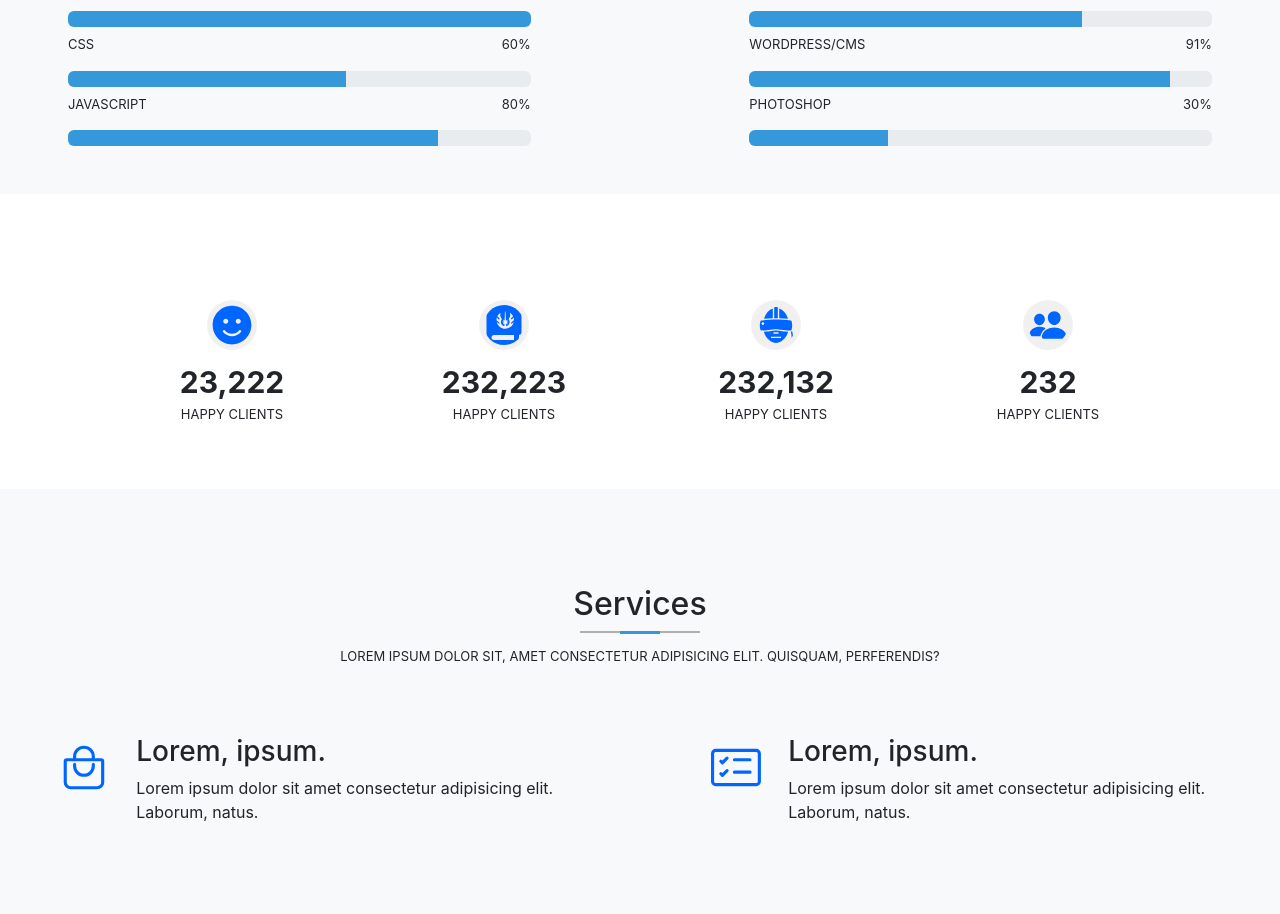
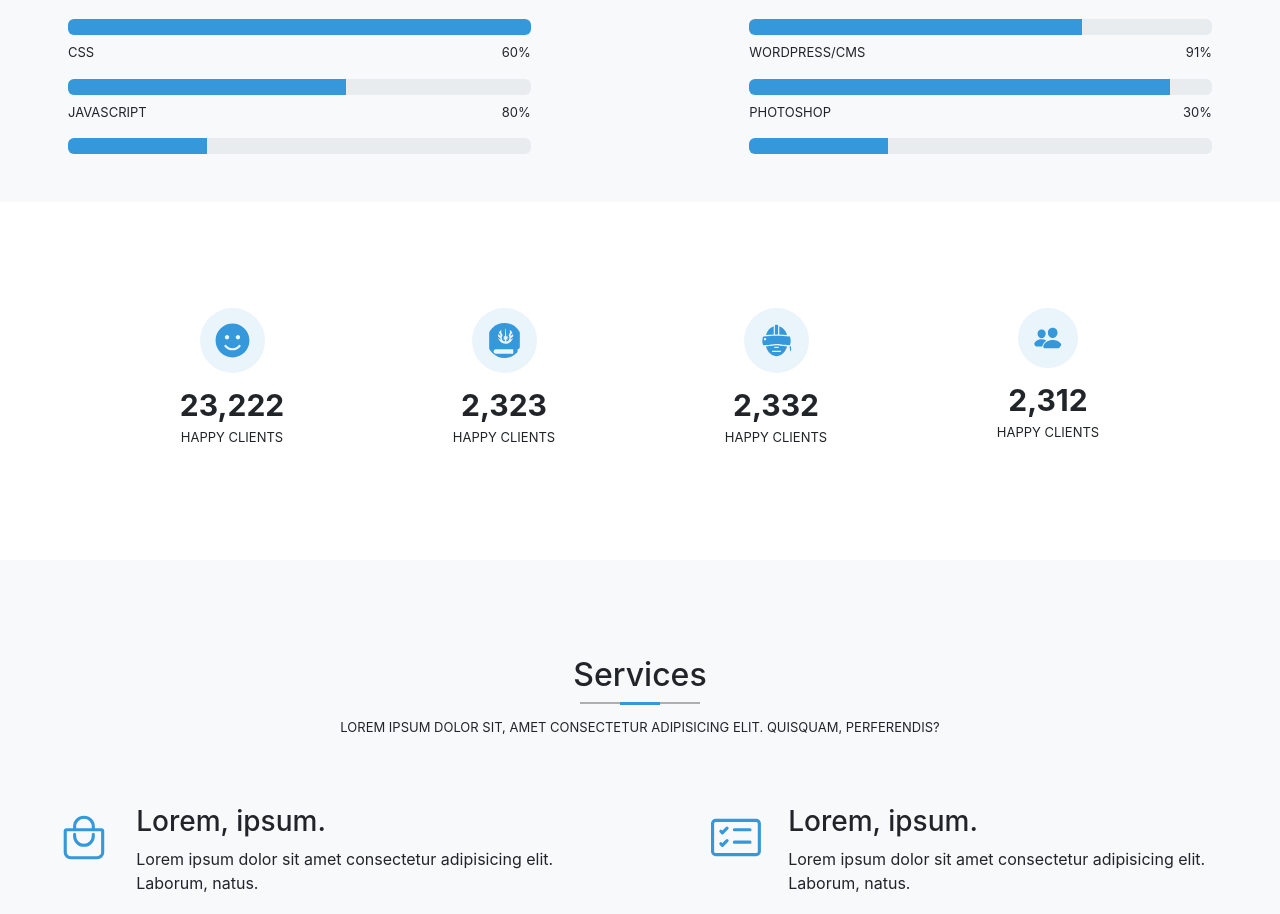
Before and after one commit to Pankaj7431/lumia, a React (Create React App) app: page / in a window 1280 px wide. Shown: the part 1620-2534 px from the top of the page. Built offline with nearby package versions, Linux system fonts and the light colour scheme.

Commit message:
minor changes

```diff
--- a/src/components/content.jsx
+++ b/src/components/content.jsx
@@ -3,7 +3,7 @@ import { IoIosBasketball, IoIosAperture, IoIosCash } from "react-icons/io";
 
 export default function About() {
   return (
-    <div className="d-flex justify-content-between text-center row px-5">
+    <div className="d-flex justify-content-between text-center row px-5 mb-5 w-auto">
       <div className="col-sm-4">
         <div className="icon1 text-center px-5 rounder-circle d-block">
           <IoIosBasketball
@@ -64,7 +64,8 @@ export default function About() {
           </div>
         </div>
       </div>
-      <br />
+      <br /><br />
+      <br /><br />
     </div>
   );
 }
--- a/src/components/content1.jsx
+++ b/src/components/content1.jsx
@@ -8,78 +8,79 @@ import { IoPeople } from "react-icons/io5";
 export default function content1() {
   return (
     <div>
-      <div className="content1 d-flex mx-5 px-5 mt-5 row" style={{marginTop:"100px"}}>
+      <div className="content1 d-flex mx-5 px-5 my-5 row" style={{ marginTop: "100px" }}>
         <div className="col-lg-3 col-6">
-        <div className="text-center px-5 py-5 rounder-circle d-block">
+          <div className="text-center px-5 py-5 rounder-circle d-block">
             <FaSmile
               style={{
-                height: "50px",
-                width: "50px",
-                color: "rgb(0, 102, 255)",
+                height: "65px",
+                width: "65px",
+                color: "rgb(52, 152, 219)",
                 margin: "10px",
-                background: "rgb(204, 204, 204,0.3)",
+                backgroundColor: "rgb(234, 244, 251)",
                 borderRadius: "50%",
-                padding: "5px",
+                padding: "15px",
               }}
             />
-            <div> <span   style={{fontSize: "30px", fontWeight:"bolder", }}><CountUp end={23222}/></span></div>
+            <div> <span style={{ fontSize: "30px", fontWeight: "bolder", }}><CountUp enableScrollSpy end={23222} /></span></div>
             <div> <p>Happy Clients</p></div>
 
           </div>
 
         </div>
         <div className="col-lg-3 col-6">
-        <div className="text-center px-5 py-5 rounder-circle d-block">
+          <div className="text-center px-5 py-5 rounder-circle d-block">
             <FaBookJournalWhills
               style={{
-                height: "50px",
-                width: "50px",
-                color: "rgb(0, 102, 255)",
+                height: "65px",
+                width: "65px",
+                color: "rgb(52, 152, 219)",
                 margin: "10px",
-                background: "rgb(204, 204, 204,0.3)",
+                backgroundColor: "rgb(234, 244, 251)",
                 borderRadius: "50%",
-                padding: "5px",
+                padding: "15px",
               }}
             />
-            <div> <span   style={{fontSize: "30px", fontWeight:"bolder", }}><CountUp end={232223}/></span></div>
+            <div> <span style={{ fontSize: "30px", fontWeight: "bolder", }}><CountUp enableScrollSpy end={2323} /></span></div>
             <div> <p>Happy Clients</p></div>
 
           </div>
 
         </div>
         <div className="col-lg-3 col-6">
-        <div className="text-center px-5 py-5 rounder-circle d-block">
+          <div className="text-center px-5 py-5 rounder-circle d-block">
             <GiVrHeadset
               style={{
-                height: "50px",
-                width: "50px",
-                color: "rgb(0, 102, 255)",
+                height: "65px",
+                width: "65px",
+                color: "rgb(52, 152, 219)",
                 margin: "10px",
-                background: "rgb(204, 204, 204,0.3)",
+                backgroundColor: "rgb(234, 244, 251)",
                 borderRadius: "50%",
-                padding: "5px",
+                padding: "15px",
               }}
             />
-            <div> <span   style={{fontSize: "30px", fontWeight:"bolder", }}><CountUp end={232132}/></span></div>
+            <div> <span style={{ fontSize: "30px", fontWeight: "bolder", }}><CountUp enableScrollSpy end={2332} /></span></div>
             <div> <p>Happy Clients</p></div>
 
           </div>
 
         </div>
         <div className="col-lg-3 col-6">
-        <div className="text-center px-5 py-5 rounder-circle d-block">
+          <div className="text-center px-5 py-5 rounder-circle d-block">
             <IoPeople
               style={{
-                height: "50px",
-                width: "50px",
-                color: "rgb(0, 102, 255)",
+                height: "60px",
+                width: "60px",
+                color: "rgb(52, 152, 219)",
                 margin: "10px",
-                background: "rgb(204, 204, 204,0.3)",
+                backgroundColor: "rgb(234, 244, 251)",
                 borderRadius: "50%",
-                padding: "5px",
+                padding: "15px",
               }}
             />
-            <div> <span   style={{fontSize: "30px", fontWeight:"bolder", }}><CountUp end={232}/></span></div>
+            <div> <span style={{ fontSize: "30px", fontWeight: "bolder", }}>
+              <CountUp enableScrollSpy end={2312} /></span></div>
             <div> <p>Happy Clients</p></div>
 
           </div>
--- a/src/index.css
+++ b/src/index.css
@@ -1,4 +1,4 @@
-*{
+* {
   margin: 0;
   padding: 0;
 
@@ -8,10 +8,11 @@ body {
   margin: 0;
   font-family: -apple-system, BlinkMacSystemFont, "Segoe UI", "Roboto", "Oxygen",
     "Ubuntu", "Cantarell", "Fira Sans", "Droid Sans", "Helvetica Neue",
-    sans-serif ,source-code-pro, Menlo, Monaco, Consolas, "Courier New",
+    sans-serif, source-code-pro, Menlo, Monaco, Consolas, "Courier New",
     monospace;
   -webkit-font-smoothing: antialiased;
   -moz-osx-font-smoothing: grayscale;
+  width: auto;
   overflow-x: hidden;
 }
 .progress-container {
@@ -19,14 +20,13 @@ body {
 }
 .progress-bar {
   background-color: rgb(52, 152, 219) !important;
-
 }
 
 a {
   color: black;
   text-decoration: none;
 }
-.navbar ul li{
+.navbar ul li {
   font-size: 18px;
 }
 .nav-link {
@@ -134,7 +134,7 @@ p {
   border: 1px solid #afbbad;
   border-radius: 5px;
   text-align: center;
-  color: #287aff;
+  color: rgb(52, 152, 219);
   margin-bottom: 30px;
   margin-left: 10px;
   margin-right: 10px;
@@ -145,13 +145,12 @@ p {
   border-radius: 5px;
   text-align: center;
   color: #ffffff;
-  background-color: #0c447b;
+  background-color: rgb(52, 152, 219) !important;
 }
 .btn-default:active .filter-button:active {
   background-color: #0d09ff;
   color: rgb(255, 255, 255);
 }
-
 
 .overlay {
   position: absolute;
@@ -166,8 +165,8 @@ p {
 
 .portfolio-img:hover .overlay {
   opacity: 1;
-  color:white;
-  transition: .3s ease-out;
+  color: white;
+  transition: 0.3s ease-out;
 }
 
 .portfolio-img:hover {
@@ -175,14 +174,13 @@ p {
   transition: 0.5s ease-out;
 }
 
-.icon{
+.icon {
   color: black;
   margin: 10px;
   padding: 5px;
   font-size: 40px;
   top: -50%;
 }
-
 
 @media (max-width: 989px) {
   body {
@@ -195,15 +193,13 @@ top: -50%;
   }
 }
 
-@media (min-width: 768px) {
-.container, .container-md, .container-sm {
+/* @media (min-width: 768px) {
+  .container-md,
+  .container-sm {
     max-width: 720px;
   }
+} */
+.navbar{
+  position: sticky !important;
+  top: 0;
 }
-#header {
-  height: 70px;
-  transition: all 0.5s;
-  z-index: 997;
-  transition: all 0.5s;
-  background: #fff;
-}
--- a/src/pages/About.jsx
+++ b/src/pages/About.jsx
@@ -1,30 +1,13 @@
 import React from "react";
 import { FaBabyCarriage, FaBlender } from "react-icons/fa";
 import { IoCheckmarkDone } from "react-icons/io5";
-import { ProgressBar } from "react-bootstrap";
+import { ProgressBar} from "react-bootstrap";
 
-function ProgressBar1() {
-  return <ProgressBar now={100}/>;
-}
-function ProgressBar2() {
-  return <ProgressBar now={60} />;
-}
-function ProgressBar3() {
-  return <ProgressBar now={80} />;
-}
-function ProgressBar4() {
-  return <ProgressBar now={72} />;
-}
-function ProgressBar5() {
-  return <ProgressBar now={91} />;
-}
-function ProgressBar6() {
-  return <ProgressBar now={30} />;
-}
 
 export default function About() {
   return (
-    <div id="about" className="container1 mb-5 my-5 bg-light p-auto" >
+
+    <div id="about" className="container1 mb-5 bg-light p-auto" >
       <br /><br />
       <div className="d-flex p-auto m-auto row my-5">
         <div className="col-sm-5 rounded">
@@ -111,23 +94,23 @@ export default function About() {
           <div className="col-lg-5 d-block pr-5">
             <div className="progress-2">
               <p className="skill">
-                HTML <p className="val float-end">100%</p>
+                HTML <p className="float-end">100%</p>
               </p>
-              <ProgressBar1 />
+              <ProgressBar now={100} className="progress"/>
             </div>
 
             <div className="progress-2 mt-2">
               <p className="skill">
                 CSS <p className="val float-end">60%</p>
               </p>
-              <ProgressBar2 />
+              <ProgressBar now={60} className="progress"/>
             </div>
 
             <div className="progress-2 mt-2">
               <p className="skill">
                 JavaScript <p className="val float-end">80%</p>
               </p>
-              <ProgressBar3 />
+              <ProgressBar now={30} className="progress"/>
             </div>
           </div>
           <div className="col-lg-2"></div>
@@ -136,26 +119,27 @@ export default function About() {
               <p className="skill">
                 PHP <p className="val float-end">72%</p>
               </p>
-              <ProgressBar4 />
+              <ProgressBar now={72} className="progress"/>
             </div>
 
             <div className="progress-2 mt-2">
               <p className="skill">
                 Wordpress/CMS <p className="val float-end">91%</p>
               </p>
-              <ProgressBar5 />
+              <ProgressBar now={91} className="progress"/>
             </div>
 
             <div className="progress-2 mt-2">
               <p className="skill">
                 Photoshop <p className="val float-end">30%</p>
               </p>
-              <ProgressBar6 />
+              <ProgressBar now={30} className="progress"/>
             </div>
           </div>
         </div>
       </div>
       <br /><br />
+
     </div>
   );
 }
--- a/src/pages/Home.jsx
+++ b/src/pages/Home.jsx
@@ -4,7 +4,7 @@ import React from "react";
 
 export default function Home() {
   return (
-    <div className=""  id="home">
+    <div className="w-auto"  id="home">
 
       <div className="mb-0" style={{ height: "auto", width: "100%" }}>
         <img
--- a/src/pages/Main.jsx
+++ b/src/pages/Main.jsx
@@ -12,7 +12,7 @@ import ScrollToTop from "react-scroll-to-top";
 
 export default function Main() {
   return (
-    <div className="" id="home">
+    <div className="w-auto " id="home">
       <Header />
       <Home />
       <Content />
--- a/src/pages/Services.jsx
+++ b/src/pages/Services.jsx
@@ -4,8 +4,8 @@ import { BsCardChecklist } from "react-icons/bs";
 
 export default function Services() {
   return (
-    <div id="services" className="bg-light text-left" style={{marginBottom:"100px"}}>
-       <br /><br />
+    <div id="services" className="bg-light text-left" style={{ marginBottom: "100px" }}>
+      <br /><br />
       <div className="section-title1 mt-5 mb-5 p-0">
         <h2>Services</h2>
         <h1></h1>
@@ -15,12 +15,12 @@ export default function Services() {
         </p>
       </div>
       <div className="row">
-      <div className="col-lg-5 d-flex mx-auto ">
+        <div className="col-lg-5 d-flex mx-auto ">
           <IoBagHandleOutline
             style={{
               height: "75px",
               width: "75px",
-              color: "rgb(0, 102, 255)",
+              color: "rgb(52, 152, 219)",
               // background: "rgb(204, 204, 204,0.3)",
               // borderRadius: "50%",
               padding: "5px",
@@ -38,46 +38,7 @@ export default function Services() {
             style={{
               height: "75px",
               width: "75px",
-              color: "rgb(0, 102, 255)",
-              // background: "rgb(204, 204, 204,0.3)",
-              // borderRadius: "50%",
-              padding: "5px",
-              marginTop: "15px",
-              marginRight: "2px",
-            }}
-          />
-          <div style={{ margin: "20px" }}>
-            <h3>Lorem, ipsum.</h3>
-            Lorem ipsum dolor sit amet consectetur adipisicing elit. Laborum, natus.
-          </div>
-        </div>
-      </div>
-      <br /><br />
-      <div className="row">
-        <div className="col-lg-5 d-flex mx-auto px-5">
-          <IoBagHandleOutline
-            style={{
-              height: "75px",
-              width: "75px",
-              color: "rgb(0, 102, 255)",
-              // background: "rgb(204, 204, 204,0.3)",
-              // borderRadius: "50%",
-              padding: "5px",
-              marginTop: "15px",
-              marginRight: "2px",
-            }}
-          />
-          <div style={{ margin: "20px" }}>
-            <h3>Lorem, ipsum.</h3>
-            Lorem ipsum dolor sit amet consectetur adipisicing elit. Laborum, natus.
-          </div>
-        </div>
-        <div className="col-lg-5 d-flex mx-auto ">
-          <BsCardChecklist
-            style={{
-              height: "75px",
-              width: "75px",
-              color: "rgb(0, 102, 255)",
+              color: "rgb(52, 152, 219)",
               // background: "rgb(204, 204, 204,0.3)",
               // borderRadius: "50%",
               padding: "5px",
@@ -98,7 +59,7 @@ export default function Services() {
             style={{
               height: "75px",
               width: "75px",
-              color: "rgb(0, 102, 255)",
+              color: "rgb(52, 152, 219)",
               // background: "rgb(204, 204, 204,0.3)",
               // borderRadius: "50%",
               padding: "5px",
@@ -116,7 +77,46 @@ export default function Services() {
             style={{
               height: "75px",
               width: "75px",
-              color: "rgb(0, 102, 255)",
+              color: "rgb(52, 152, 219)",
+              // background: "rgb(204, 204, 204,0.3)",
+              // borderRadius: "50%",
+              padding: "5px",
+              marginTop: "15px",
+              marginRight: "2px",
+            }}
+          />
+          <div style={{ margin: "20px" }}>
+            <h3>Lorem, ipsum.</h3>
+            Lorem ipsum dolor sit amet consectetur adipisicing elit. Laborum, natus.
+          </div>
+        </div>
+      </div>
+      <br /><br />
+      <div className="row">
+        <div className="col-lg-5 d-flex mx-auto ">
+          <IoBagHandleOutline
+            style={{
+              height: "75px",
+              width: "75px",
+              color: "rgb(52, 152, 219)",
+              // background: "rgb(204, 204, 204,0.3)",
+              // borderRadius: "50%",
+              padding: "5px",
+              marginTop: "15px",
+              marginRight: "2px",
+            }}
+          />
+          <div style={{ margin: "20px" }}>
+            <h3>Lorem, ipsum.</h3>
+            Lorem ipsum dolor sit amet consectetur adipisicing elit. Laborum, natus.
+          </div>
+        </div>
+        <div className="col-lg-5 d-flex mx-auto ">
+          <BsCardChecklist
+            style={{
+              height: "75px",
+              width: "75px",
+              color: "rgb(52, 152, 219)",
               // background: "rgb(204, 204, 204,0.3)",
               // borderRadius: "50%",
               padding: "5px",
@@ -130,6 +130,7 @@ export default function Services() {
           </div>
         </div>
       </div><br /><br /><br />
+      <br /><br /><br /><br />
     </div>
   );
 }
--- a/src/pages/Testimonials.jsx
+++ b/src/pages/Testimonials.jsx
@@ -11,7 +11,7 @@ import {
 export default function Testimonials() {
   return (
 
-    <div className="text-center bg-light" id="testimonials">
+    <div className="w-auto bg-light" id="testimonials">
       <br /><br />
 
 
```
Also changed, not shown: src/components/Header.jsx (line endings or trailing spaces). Lines whose indentation alone changed are shown as unchanged.
